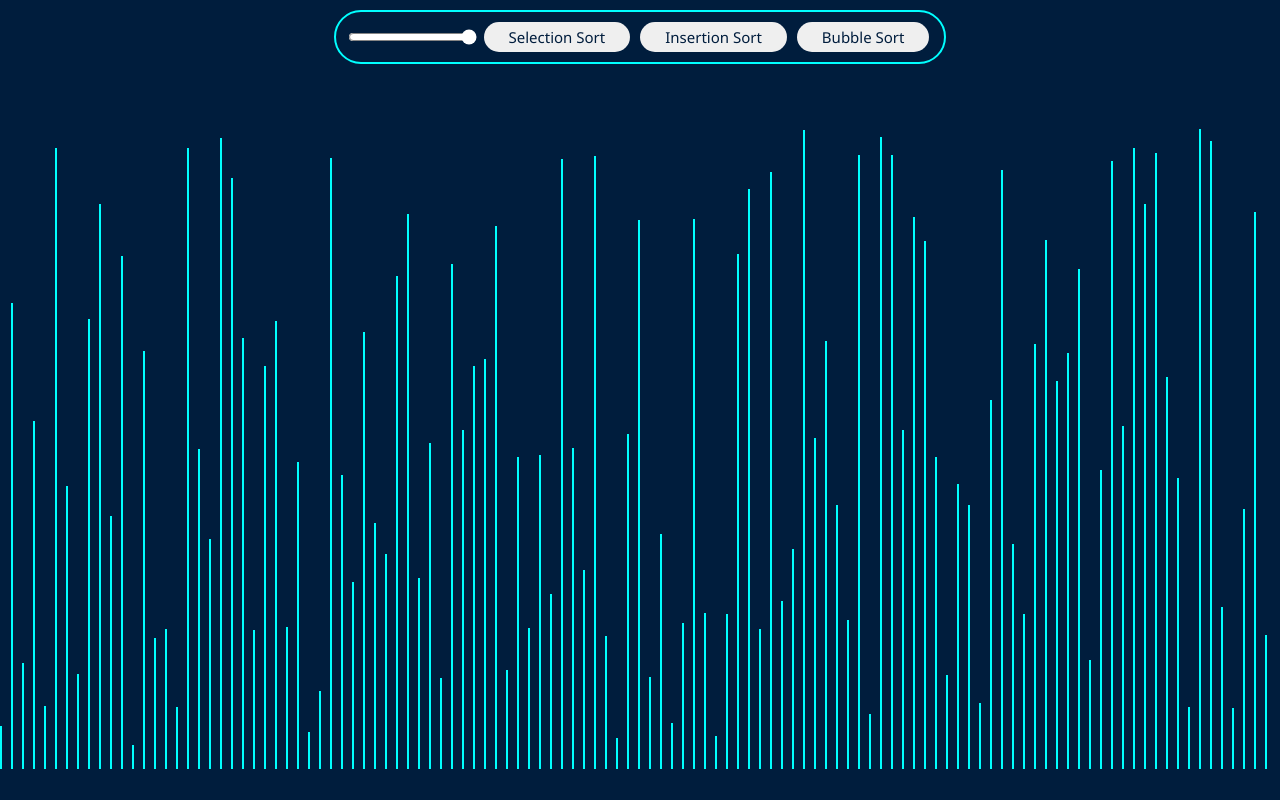
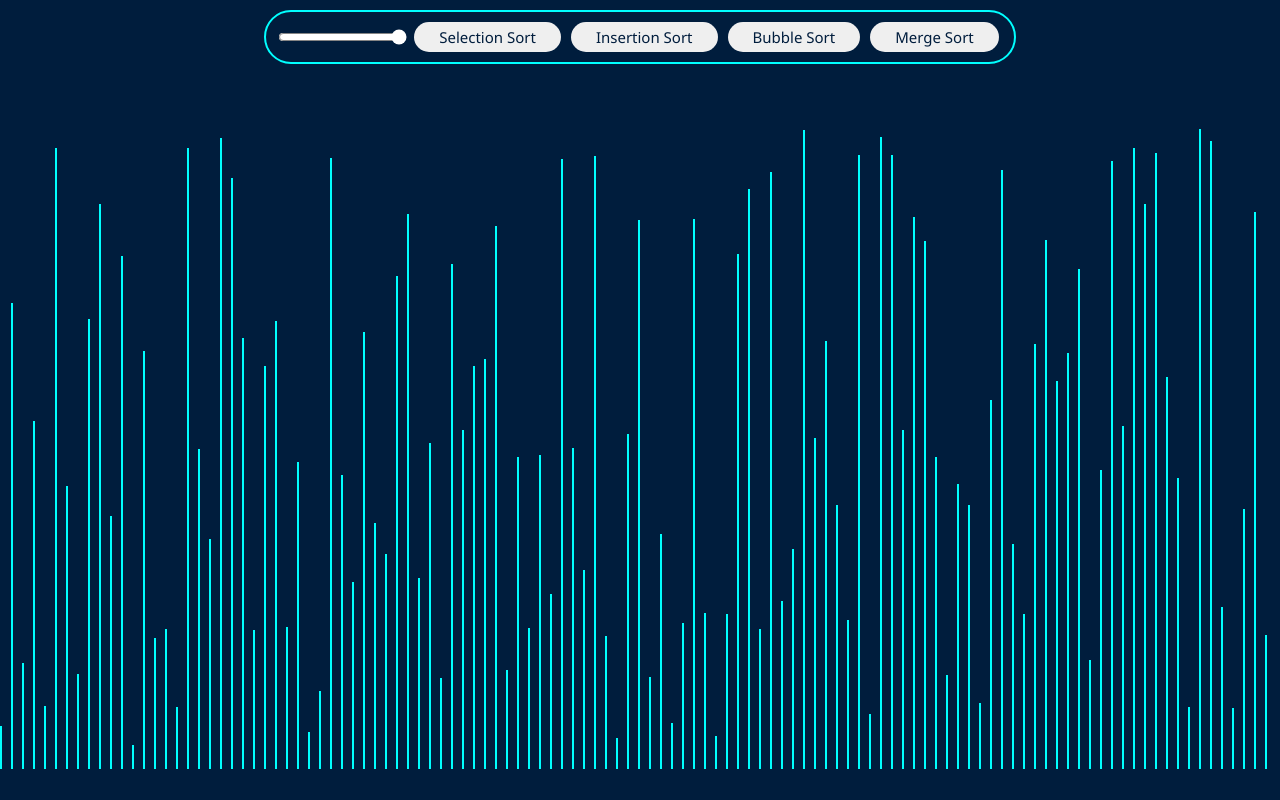
Before and after one commit to TomC333/React-Sorting-Visualizer, a React (Create React App) app in the folder react-sorting-visualizer/: page / in a window 1280 px wide. Shown: the top 800 px of the page. Built offline with nearby package versions, Linux system fonts and the light colour scheme.

Commit message:
Started working on merge sort
just created starter files xD

```diff
--- a/react-sorting-visualizer/src/ReactSortingVisualizer/ReactSortingVisualizer.jsx
+++ b/react-sorting-visualizer/src/ReactSortingVisualizer/ReactSortingVisualizer.jsx
@@ -3,6 +3,7 @@ import './ReactSortingVisualizer.css'
 import { insertionSort } from './SrotingAlgorithms/InsertionSort'
 import { selectionSort } from './SrotingAlgorithms/SelectionSort'
 import { bubbleSort } from './SrotingAlgorithms/bubbleSort'
+import { mergeSort } from './SrotingAlgorithms/mergeSort'
 
 // Min and Max values for random generator
 const MIN_NUMBER = 1
@@ -21,7 +22,7 @@ const PASIVE_COLOR = 'cyan'
 const ADDITIONAL_COLOR = 'green'
 
 // Delay time
-const DELAY = 10
+const DELAY = 1
 
 class ReactSortingVisualizer extends React.Component{
 
@@ -60,6 +61,7 @@ class ReactSortingVisualizer extends React.Component{
                     <button onClick={this.selectionSortHandler}>Selection Sort</button>
                     <button onClick={this.insertionSortHandler}>Insertion Sort</button>
                     <button onClick={this.bubbleSortHandler}>Bubble Sort</button>
+                    <button onClick={this.mergeSortHandler}>Merge Sort</button>
 
                 </div>
 
@@ -157,6 +159,10 @@ class ReactSortingVisualizer extends React.Component{
         this.sortingAnimationLogic(visualizer, animationCostumLogic)
     }
 
+    mergeSortHandler = () => {
+        this.sortingFunctionsHandler(mergeSort, null)
+    }
+
     // Function handles bubble sort button
     bubbleSortHandler = () => {
         this.sortingFunctionsHandler(bubbleSort, this.bubbleCostumLogic)
--- /dev/null
+++ b/react-sorting-visualizer/src/ReactSortingVisualizer/SrotingAlgorithms/mergeSort.js
@@ -0,0 +1,6 @@
+import { addNewVisual, swapNumbers } from "./helperFunctions";
+
+export const mergeSort = (array) =>{
+
+    return array
+}
```
